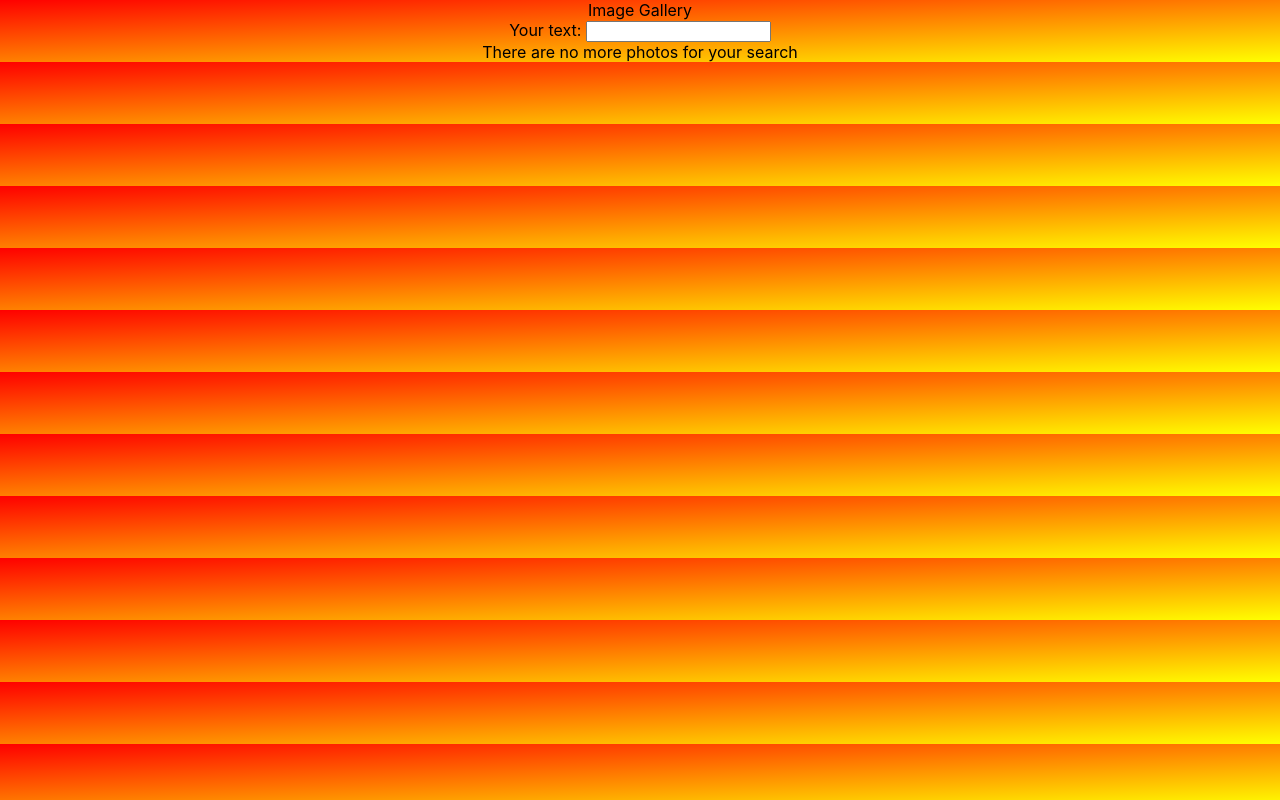
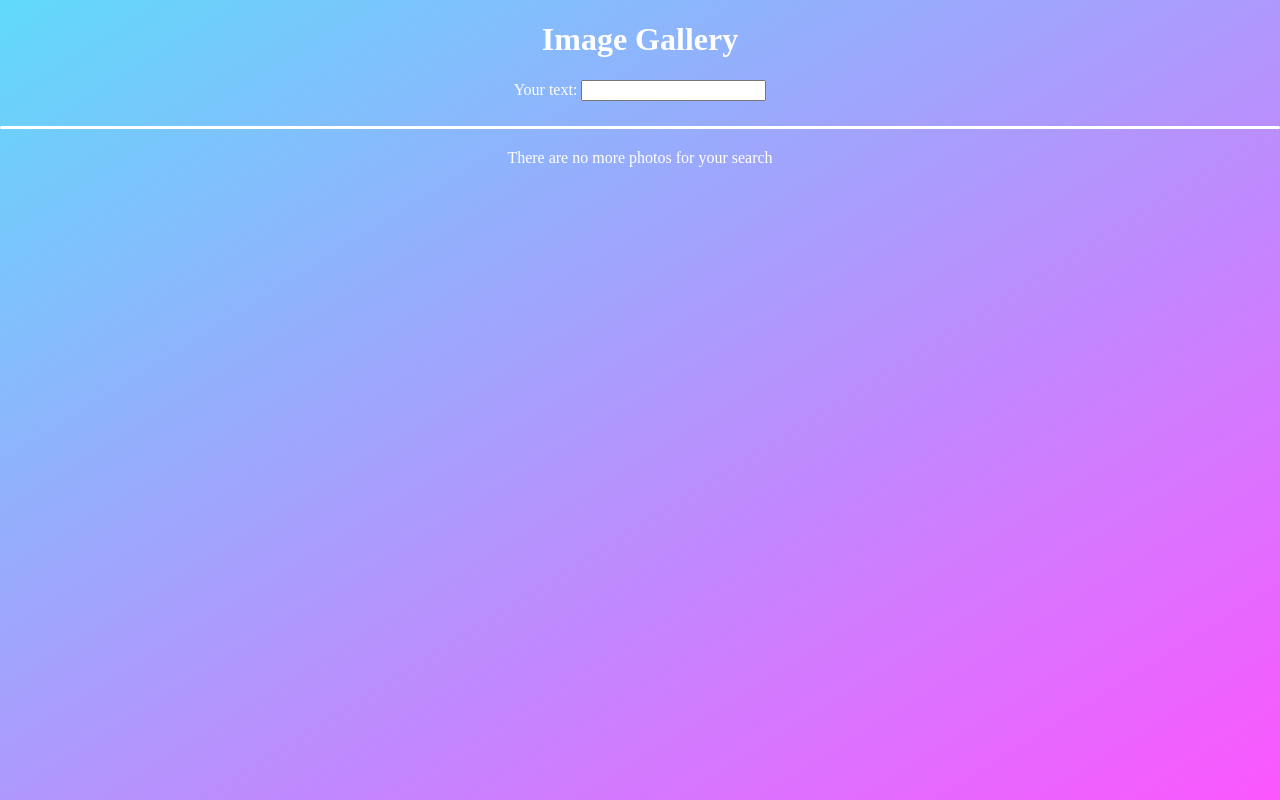
Before and after one commit to Meitaloly/VennProject, a React (Create React App) app: page / in a window 1280 px wide. Built offline with nearby package versions, Linux system fonts and the light colour scheme.

Commit message:
working with style

```diff
--- a/src/Components/ImageGallery.js
+++ b/src/Components/ImageGallery.jsx
@@ -4,15 +4,20 @@ import ImagesArea from './ImagesArea';
 import ReactLoading from "react-loading";
 import './../Styling/GalleryStyling.css';
 
+// const getImages = (searchTerm, pageNumber, photosPerPage) => {
+//     return new Promise((resolve, reject) => {
+//         searchTerm && searchTerm !== ""
+//             ? axios
+//                 .get(`https://api.flickr.com/services/rest/?method=flickr.photos.search&safe_search=1&format=json&nojsoncallback=1&api_key=bac9f1ccfd854f27894fd47c4f01b1e8&text=${searchTerm}&per_page=${photosPerPage}&page=${pageNumber}&content_type=1&is_getty=1`)
+//                 .then(result => resolve(result))
+//                 .catch(err => reject(err))
+//             : resolve([]);
+//     })
+// };
+
 const getImages = (searchTerm, pageNumber, photosPerPage) => {
-    return new Promise((resolve, reject) => {
-        searchTerm && searchTerm !== ""
-            ? axios
-                .get(`https://api.flickr.com/services/rest/?method=flickr.photos.search&safe_search=1&format=json&nojsoncallback=1&api_key=bac9f1ccfd854f27894fd47c4f01b1e8&text=${searchTerm}&per_page=${photosPerPage}&page=${pageNumber}&content_type=1&is_getty=1`)
-                .then(result => resolve(result))
-                .catch(err => reject(err))
-            : resolve([]);
-    })
+    return axios
+    .get(`https://api.flickr.com/services/rest/?method=flickr.photos.search&safe_search=1&format=json&nojsoncallback=1&api_key=bac9f1ccfd854f27894fd47c4f01b1e8&text=${searchTerm}&per_page=${photosPerPage}&page=${pageNumber}&content_type=1&is_getty=1`)
 };
 
 export default class ImageGallery extends Component {
@@ -51,7 +56,7 @@ export default class ImageGallery extends Component {
             console.log('numOfPages = ' + this.state.numOfPages);
             if (pageCounter <= this.state.numOfPages) {
                 this.setState({ page: pageCounter });
-                getImages(this.state.searchText, this.state.page, this.state.perPage)
+                getImages(this.state.searchText, pageCounter, this.state.perPage)
                     .then(res => this.setState({ images: [...this.state.images, ...res.data.photos.photo] }))
                     .catch(err => console.log(err));
             }
@@ -74,7 +79,7 @@ export default class ImageGallery extends Component {
         }
 
         else {
-            getImages(e.target.value, this.state.page, this.state.perPage)
+            getImages(e.target.value, 1, this.state.perPage)
                 .then(res => this.setState({ images: res.data.photos.photo, numOfPages: res.data.photos.pages }))
                 .catch(err => console.log(err));
         }
@@ -85,9 +90,9 @@ export default class ImageGallery extends Component {
         return (
             <div className="imageGalleryContainer">
                 <div className="headerContainer">
-                    <div className="pageTitle">
+                    <h1 className="pageTitle">
                         Image Gallery
-                        </div>
+                        </h1>
                     <div className="searchData">
 
                         <span className="searchDataText"> Your text: </span>
@@ -98,12 +103,11 @@ export default class ImageGallery extends Component {
 
                 <ImagesArea images={this.state.images} />
 
-                <ReactLoading className="loader" hidden={(this.state.page + 1 > this.state.numOfPages) || (this.state.numOfPages === 0)} type={"spinningBubbles"} color="" />
+                <ReactLoading className="loader" hidden={(this.state.page + 1 > this.state.numOfPages) || (this.state.numOfPages <= 1) } type={"spinningBubbles"} color="#fff" />
 
                 <div className="endOfPageMsg" hidden={this.state.page < this.state.numOfPages}>
                     There are no more photos for your search
                  </div>
-
             </div>
         )
     }
--- a/src/Styling/GalleryStyling.css
+++ b/src/Styling/GalleryStyling.css
@@ -1,6 +1,21 @@
 body {
-    background-image: linear-gradient(to bottom right, red, yellow);
+    background-image: linear-gradient(to bottom right, #61dafb, #fc56ff);
+    background-repeat: no-repeat;
+    background-attachment: fixed;
+    font-family: cursive;
+    color: white;
 }
+
+.headerContainer{
+    margin-bottom: 25px
+}
+
+.endOfPageMsg{
+    margin-top: 20px;
+    margin-bottom: 20px;
+
+}
+
 
 .loader{
     flex: flex-wrap;
@@ -9,6 +24,9 @@ body {
 }
 
 .flex-container {
+    justify-content: center;
+    border-radius: 10px;
+    border-top: solid;
     padding: 0;
     margin: 0;
     list-style: none;
@@ -19,6 +37,9 @@ body {
     display: -moz-flex;
     display: -webkit-flex;
     display: flex;
+  }
+
+  .pageTitle{
   }
 
   .wrap    {
```
Also changed, not shown: src/Components/ImagesArea.jsx (renamed from src/Components/ImagesArea.js).
